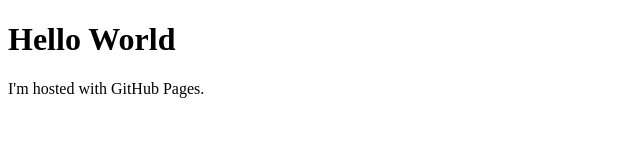
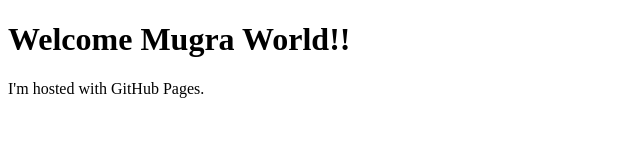
Before and after one commit to mugra/mugra.github.io, a plain HTML site: page index.html in a window 1280 px wide. Shown: the whole page, without its empty margins (0-640 px from the left). Drawn offline with Linux system fonts and the light colour scheme.

Commit message:
Chagne h1 tag

```diff
--- a/index.html
+++ b/index.html
@@ -1,7 +1,7 @@
 <!DOCTYPE html>
 <html>
 <body>
-<h1>Hello World</h1>
+<h1>Welcome Mugra World!!</h1>
 <p>I'm hosted with GitHub Pages.</p>
 </body>
 </html>
```
